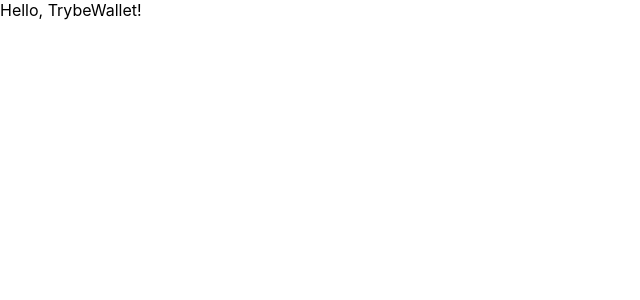
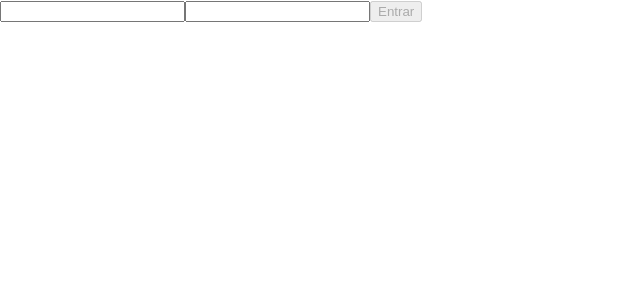
Before and after one commit to johnvmt1905/Projeto-Trybewallet, a React (Create React App) app: page / in a window 1280 px wide. Shown: the top 300 px of the page, without its empty margins (0-640 px from the left). Built offline with nearby package versions, Linux system fonts and the light colour scheme.

Commit message:
Pagina de login

```diff
--- a/src/App.js
+++ b/src/App.js
@@ -1,7 +1,15 @@
 import React from 'react';
+import { Route, Switch } from 'react-router';
+import Login from './pages/Login';
+import Wallet from './pages/Wallet';
 
 function App() {
-  return <div>Hello, TrybeWallet!</div>;
+  return (
+    <Switch>
+      <Route exact path="/" component={ Login } />
+      <Route path="/carteira" component={ Wallet } />
+    </Switch>
+  );
 }
 
 export default App;
--- a/src/actions/index.js
+++ b/src/actions/index.js
@@ -1 +1,5 @@
-// Coloque aqui suas actions
+export const SET_EMAIL_VALUE = 'SET_EMAIL_VALUE';
+
+export const setEmailValue = (value) => ({
+  type: SET_EMAIL_VALUE, value,
+});
--- a/src/index.js
+++ b/src/index.js
@@ -2,13 +2,17 @@
 import ReactDOM from 'react-dom';
 import { BrowserRouter } from 'react-router-dom';
 import './index.css';
+import { Provider } from 'react-redux';
 import App from './App';
 import * as serviceWorker from './serviceWorker';
+import store from './store';
 
 ReactDOM.render(
-  <BrowserRouter>
-    <App />
-  </BrowserRouter>,
+  <Provider store={ store }>
+    <BrowserRouter>
+      <App />
+    </BrowserRouter>
+  </Provider>,
   document.getElementById('root'),
 );
 
--- a/src/pages/Login.js
+++ b/src/pages/Login.js
@@ -1,9 +1,87 @@
 import React from 'react';
+import PropTypes from 'prop-types';
+import { connect } from 'react-redux';
+import { setEmailValue } from '../actions';
 
 class Login extends React.Component {
+  constructor(props) {
+    super(props);
+    this.state = {
+      email: '',
+      password: '',
+    };
+    this.handleChange = this.handleChange.bind(this);
+    this.submitLogin = this.submitLogin.bind(this);
+    this.disableButton = this.disableButton.bind(this);
+  }
+
+  handleChange({ target }) {
+    const { name, value } = target;
+    this.setState({ [name]: value },
+      this.disableButton);
+  }
+
+  submitLogin() {
+    const { history, userDispatch } = this.props;
+    const { email } = this.state;
+
+    userDispatch(email);
+
+    history.push('/carteira');
+  }
+
+  disableButton() {
+    const LIMIT_PASSWORD = 6;
+    const { email, password } = this.state;
+    if (email.includes('@') && password.length >= LIMIT_PASSWORD
+    && email.includes('.com')) {
+      return false;
+    }
+    return true;
+  }
+
   render() {
-    return <div>Login</div>;
+    const { email, password } = this.state;
+    return (
+      <div>
+        <form>
+          <input
+            type="email"
+            name="email"
+            value={ email }
+            onChange={ this.handleChange }
+            data-testid="email-input"
+          />
+          <input
+            type="password"
+            name="password"
+            value={ password }
+            onChange={ this.handleChange }
+            data-testid="password-input"
+          />
+          <button
+            type="button"
+            onClick={ this.submitLogin }
+            disabled={ this.disableButton() }
+          >
+            Entrar
+
+          </button>
+        </form>
+      </div>
+    );
   }
 }
 
-export default Login;
+const mapDispatchToProps = (dispatch) => ({
+  userDispatch: (state) => dispatch(setEmailValue(state)),
+});
+
+Login.propTypes = {
+  userDispatch: PropTypes.func.isRequired,
+  history: PropTypes.shape({
+    push: PropTypes.func.isRequired,
+  }).isRequired,
+};
+
+export default connect(null, mapDispatchToProps)(Login);
--- a/src/reducers/index.js
+++ b/src/reducers/index.js
@@ -1,5 +1,7 @@
-// import user from './user';
-// import wallet from './wallet';
+import { combineReducers } from 'redux';
+import user from './user';
+import wallet from './wallet';
 
-// Configure os seus reducers.
-// ATENÇÃO: você obrigatoriamente tem que utilizar as chaves "user" e "wallet" no seu estado global
+const rootReducer = combineReducers({ user, wallet });
+
+export default rootReducer;
--- a/src/reducers/user.js
+++ b/src/reducers/user.js
@@ -1 +1,17 @@
+import { SET_EMAIL_VALUE } from '../actions';
+
 // Esse reducer será responsável por tratar as informações da pessoa usuária
+const INITIAL_STATE = {
+  email: '',
+};
+
+function user(state = INITIAL_STATE, action) {
+  switch (action.type) {
+  case SET_EMAIL_VALUE:
+    return { ...state, email: action.value };
+  default:
+    return state;
+  }
+}
+
+export default user;
--- a/src/reducers/wallet.js
+++ b/src/reducers/wallet.js
@@ -1 +1,14 @@
 // Esse reducer será responsável por tratar o todas as informações relacionadas as despesas
+const INITIAL_STATE = {
+  currencies: [],
+  expenses: [],
+};
+
+function wallet(state = INITIAL_STATE, action) {
+  switch (action.type) {
+  default:
+    return state;
+  }
+}
+
+export default wallet;
--- /dev/null
+++ b/src/store/index.js
@@ -0,0 +1,8 @@
+import { createStore } from 'redux';
+import { composeWithDevTools } from 'redux-devtools-extension';
+import rootReducer from '../reducers';
+
+const store = createStore(rootReducer,
+  composeWithDevTools());
+
+export default store;
```
Also changed, not shown: src/App.css (deleted, +0 -41 lines).
